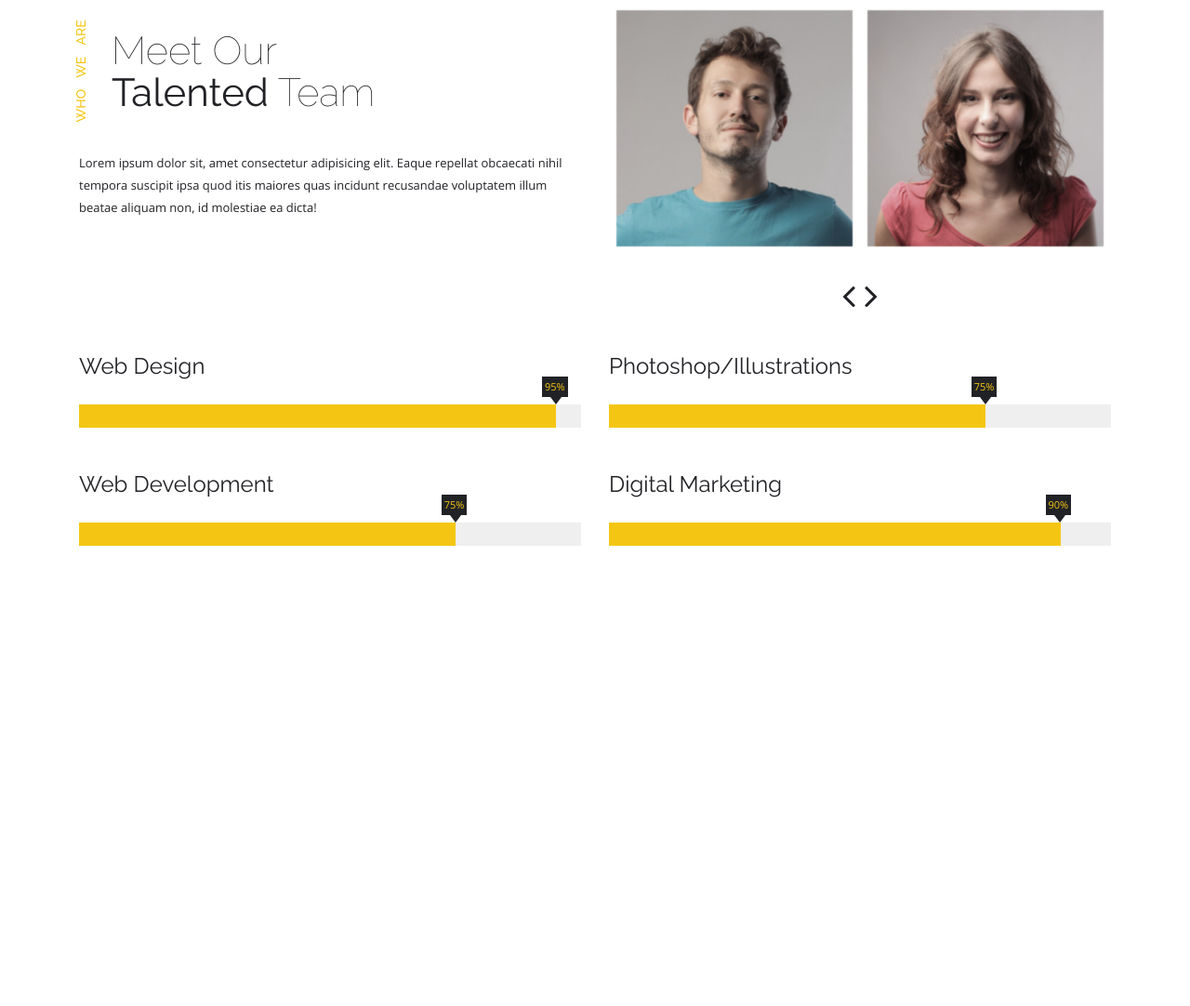
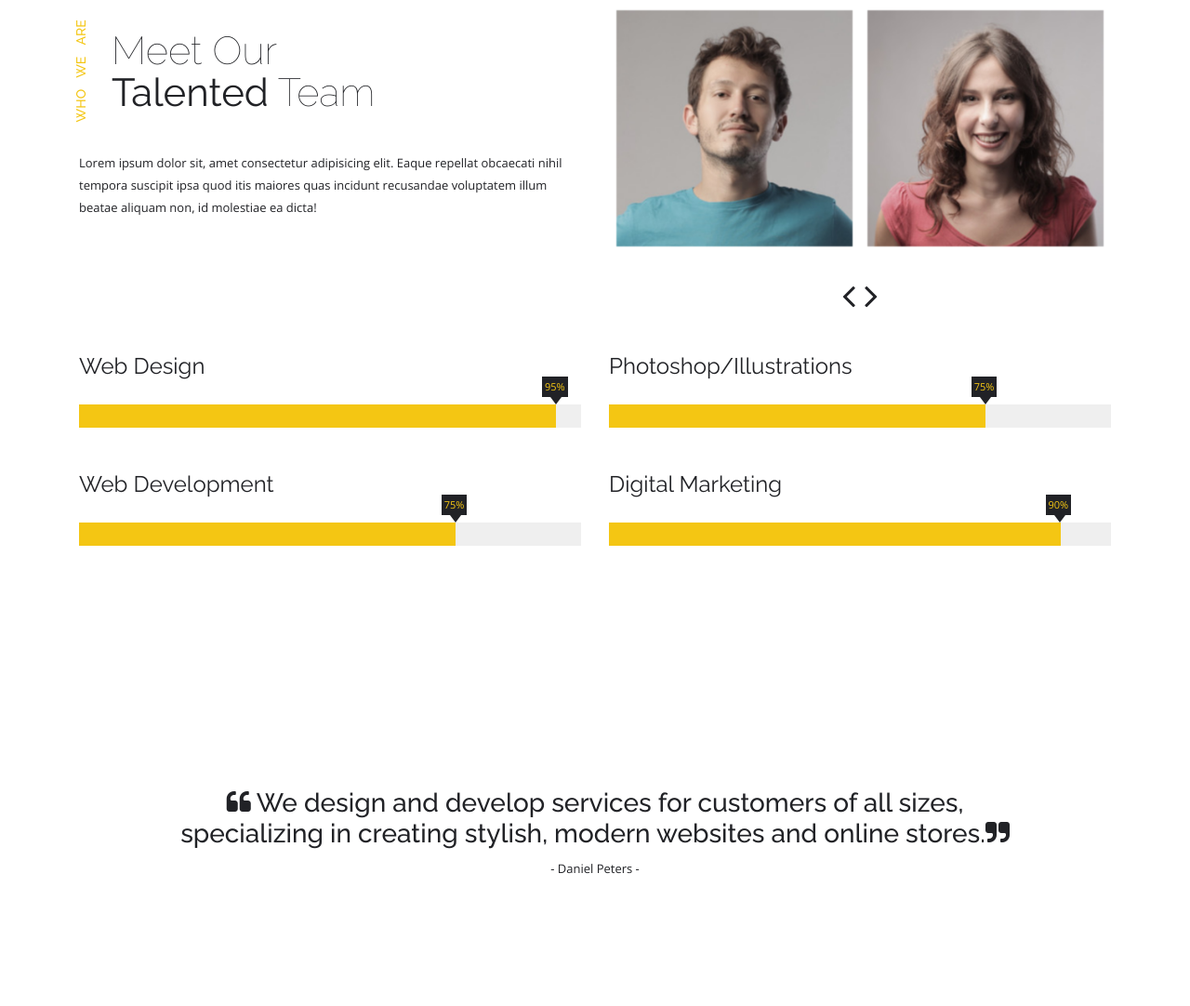
Before and after one commit to Mdigo12/solocreativedesign, a website: page index.html in a window 1280 px wide. Shown: the part 2437-3519 px from the top of the page at 93% size. Before the commit the page ends 3164 px from the top, so only its background shows below. Drawn offline with nearby package versions, Linux system fonts and the light colour scheme.

Commit message:
Company statement section . html added

```diff
--- a/index.html
+++ b/index.html
@@ -340,6 +340,28 @@
 
     </section>
     <!-- end of our team section -->
+    <!-- statement section -->
+    <section id="statement">
+        <div class="content-box-lg">
+            <div class="container">
+                <div class="row">
+                    <div class="col-md-12">
+                        <div id="tech-statement" class="text-center">
+                            <h3><i class="fa fa-quote-left"></i> We design and develop services for customers of all sizes, <br>specializing in
+                            creating stylish, modern websites and online stores.<i class="fa fa-quote-right"></i></h3>
+                            <p>- Daniel Peters -</p>
+                        </div>
+
+                    </div>
+
+                </div>
+
+            </div>
+
+        </div>
+
+    </section>
+    <!-- end of statement section -->
 
 </body>
 
```
